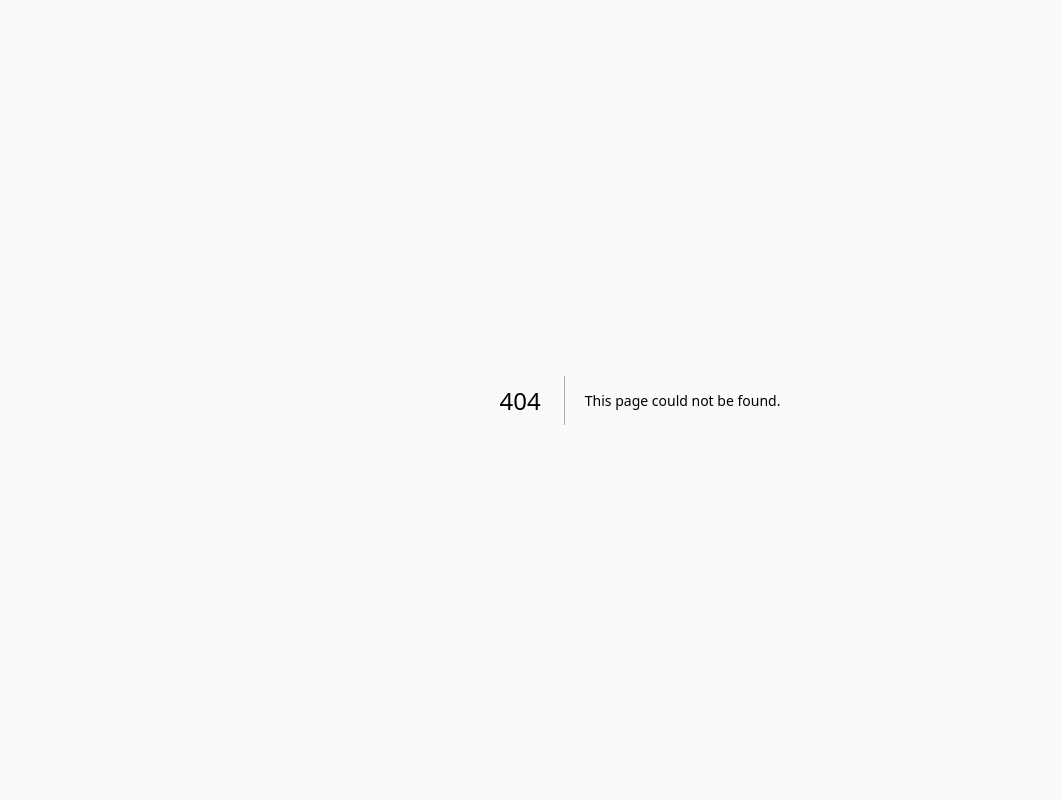
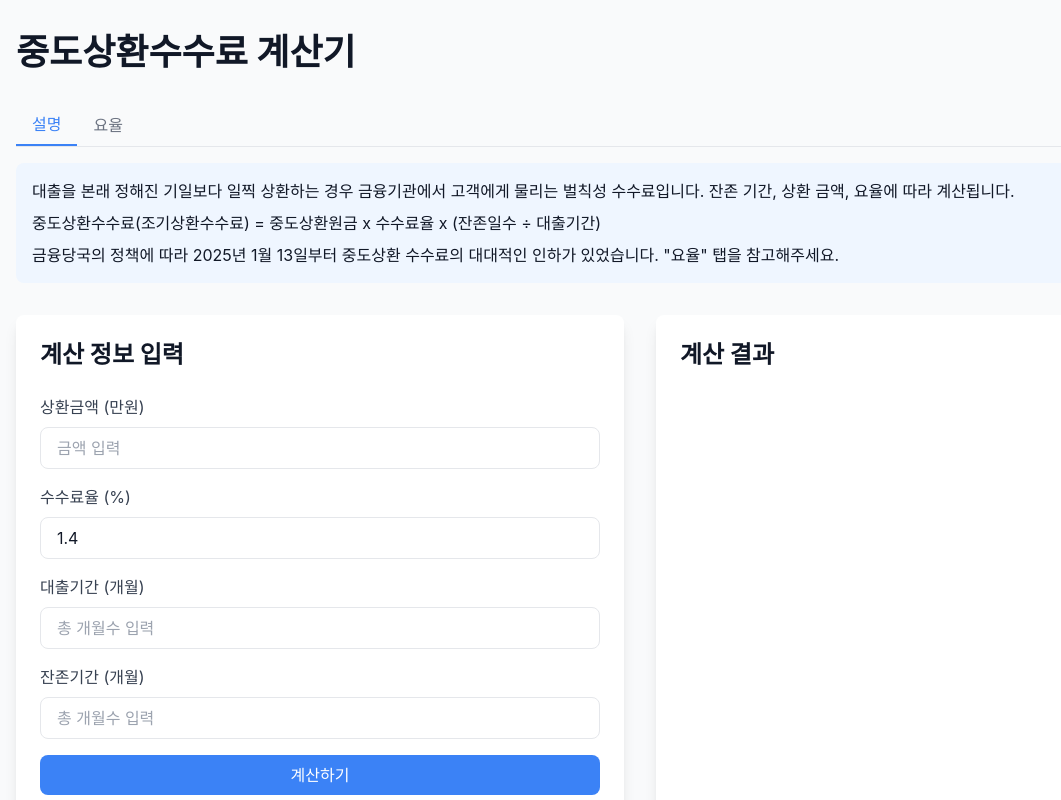
Before and after one commit to yarogono/anteconomy, a Next.js app: page /prepayment-calculator in a window 1280 px wide. Before the commit this address had no page. Shown: the top 800 px of the page, without its empty margins (0-1061 px from the left). Built offline with nearby package versions, Linux system fonts and the light colour scheme; a web font is replaced by a local one.

Commit message:
중도상환수수료 페이지 추가

```diff
--- a/src/pages/index.js
+++ b/src/pages/index.js
@@ -245,6 +245,19 @@ export default function Home({ initialRate }) {
                 계산하기 →
               </Link>
             </div>
+            <div className="bg-green-800 p-6 rounded-lg">
+              <h3 className="text-xl font-bold mb-4">중도상환수수료 계산기</h3>
+              <p className="mb-4">
+                대출 조기상환 시 발생하는 수수료를 계산해보세요. 2025년 1월부터
+                변경된 수수료율이 적용됩니다.
+              </p>
+              <Link
+                href="/prepayment-calculator"
+                className="text-green-300 hover:text-green-100"
+              >
+                계산하기 →
+              </Link>
+            </div>
           </div>
         </div>
 
--- /dev/null
+++ b/src/pages/prepayment-calculator.js
@@ -0,0 +1,218 @@
+import { useState } from "react";
+import Head from "next/head";
+import Link from "next/link";
+import CoupangBanner from "../components/CoupangBanner";
+
+export default function PrepaymentCalculator() {
+  const [activeTab, setActiveTab] = useState("explanation"); // explanation, rate
+  const [prepaymentAmount, setPrepaymentAmount] = useState("");
+  const [feeRate, setFeeRate] = useState("1.4");
+  const [totalMonths, setTotalMonths] = useState("");
+  const [remainingMonths, setRemainingMonths] = useState("");
+  const [calculationResult, setCalculationResult] = useState(null);
+
+  const calculateFee = () => {
+    if (!prepaymentAmount || !feeRate || !totalMonths || !remainingMonths) {
+      alert("모든 항목을 입력해주세요.");
+      return;
+    }
+
+    const amount = parseFloat(prepaymentAmount) * 10000; // 만원 단위 변환
+    const rate = parseFloat(feeRate) / 100;
+    const total = parseInt(totalMonths);
+    const remaining = parseInt(remainingMonths);
+
+    if (remaining > total) {
+      alert("잔존기간은 대출기간보다 클 수 없습니다.");
+      return;
+    }
+
+    // 중도상환수수료 = 중도상환원금 x 수수료율 x (잔존일수 ÷ 대출기간)
+    const fee = amount * rate * (remaining / total);
+
+    setCalculationResult({
+      prepaymentAmount: amount,
+      feeRate: rate,
+      totalMonths: total,
+      remainingMonths: remaining,
+      fee: fee,
+    });
+  };
+
+  return (
+    <>
+      <Head>
+        <title>중도상환수수료 계산기 - 대출 조기상환 수수료 계산</title>
+        <meta
+          name="description"
+          content="대출 중도상환 시 발생하는 수수료를 계산해보세요. 2025년 1월 13일부터 변경된 중도상환수수료 기준이 적용됩니다."
+        />
+      </Head>
+
+      <main className="max-w-7xl mx-auto px-4 py-8">
+        <div className="flex justify-between items-center mb-8">
+          <h1 className="text-4xl font-bold">중도상환수수료 계산기</h1>
+        </div>
+
+        <div className="mb-8">
+          <div className="flex border-b">
+            <button
+              className={`py-2 px-4 ${
+                activeTab === "explanation"
+                  ? "border-b-2 border-blue-500 text-blue-500"
+                  : "text-gray-500"
+              }`}
+              onClick={() => setActiveTab("explanation")}
+            >
+              설명
+            </button>
+            <button
+              className={`py-2 px-4 ${
+                activeTab === "rate"
+                  ? "border-b-2 border-blue-500 text-blue-500"
+                  : "text-gray-500"
+              }`}
+              onClick={() => setActiveTab("rate")}
+            >
+              요율
+            </button>
+          </div>
+
+          <div className="mt-4">
+            {activeTab === "explanation" ? (
+              <div className="bg-blue-50 p-4 rounded-lg">
+                <p>
+                  대출을 본래 정해진 기일보다 일찍 상환하는 경우 금융기관에서
+                  고객에게 물리는 벌칙성 수수료입니다. 잔존 기간, 상환 금액,
+                  요율에 따라 계산됩니다.
+                </p>
+                <p className="mt-2">
+                  중도상환수수료(조기상환수수료) = 중도상환원금 x 수수료율 x
+                  (잔존일수 ÷ 대출기간)
+                </p>
+                <p className="mt-2">
+                  금융당국의 정책에 따라 2025년 1월 13일부터 중도상환 수수료의
+                  대대적인 인하가 있었습니다. "요율" 탭을 참고해주세요.
+                </p>
+              </div>
+            ) : (
+              <div className="bg-blue-50 p-4 rounded-lg">
+                <h3 className="font-bold mb-2">
+                  2025년 1월 13일부터 적용되는 중도상환수수료 요율
+                </h3>
+                <ul className="list-disc list-inside space-y-1">
+                  <li>주택담보대출: 최대 1.2% → 매월 0.02%p 감소</li>
+                  <li>전세자금대출: 최대 0.8% → 매월 0.02%p 감소</li>
+                  <li>신용대출: 최대 1.5% → 매월 0.03%p 감소</li>
+                </ul>
+              </div>
+            )}
+          </div>
+        </div>
+
+        <div className="grid grid-cols-1 md:grid-cols-2 gap-8">
+          <div className="bg-white p-6 rounded-lg shadow-lg">
+            <h2 className="text-2xl font-bold mb-6">계산 정보 입력</h2>
+            <div className="space-y-4">
+              <div>
+                <label className="block text-gray-700 mb-2">
+                  상환금액 (만원)
+                </label>
+                <input
+                  type="number"
+                  value={prepaymentAmount}
+                  onChange={(e) => setPrepaymentAmount(e.target.value)}
+                  className="w-full px-4 py-2 border rounded-lg focus:outline-none focus:ring-2 focus:ring-blue-500"
+                  placeholder="금액 입력"
+                />
+              </div>
+              <div>
+                <label className="block text-gray-700 mb-2">수수료율 (%)</label>
+                <input
+                  type="number"
+                  value={feeRate}
+                  onChange={(e) => setFeeRate(e.target.value)}
+                  className="w-full px-4 py-2 border rounded-lg focus:outline-none focus:ring-2 focus:ring-blue-500"
+                  step="0.1"
+                />
+              </div>
+              <div>
+                <label className="block text-gray-700 mb-2">
+                  대출기간 (개월)
+                </label>
+                <input
+                  type="number"
+                  value={totalMonths}
+                  onChange={(e) => setTotalMonths(e.target.value)}
+                  className="w-full px-4 py-2 border rounded-lg focus:outline-none focus:ring-2 focus:ring-blue-500"
+                  placeholder="총 개월수 입력"
+                />
+              </div>
+              <div>
+                <label className="block text-gray-700 mb-2">
+                  잔존기간 (개월)
+                </label>
+                <input
+                  type="number"
+                  value={remainingMonths}
+                  onChange={(e) => setRemainingMonths(e.target.value)}
+                  className="w-full px-4 py-2 border rounded-lg focus:outline-none focus:ring-2 focus:ring-blue-500"
+                  placeholder="총 개월수 입력"
+                />
+              </div>
+              <div className="mt-6">
+                <button
+                  onClick={calculateFee}
+                  className="w-full bg-blue-500 text-white px-4 py-2 rounded-lg hover:bg-blue-600 transition-colors"
+                >
+                  계산하기
+                </button>
+              </div>
+            </div>
+          </div>
+
+          <div className="bg-white p-6 rounded-lg shadow-lg">
+            <h2 className="text-2xl font-bold mb-6">계산 결과</h2>
+            {calculationResult && (
+              <div className="space-y-4">
+                <div className="p-4 bg-blue-50 rounded-lg">
+                  <h3 className="font-semibold mb-2">중도상환수수료</h3>
+                  <p className="text-2xl font-bold text-blue-600">
+                    {Math.round(calculationResult.fee).toLocaleString()}원
+                  </p>
+                </div>
+                <div className="mt-6">
+                  <h3 className="font-semibold mb-4">상세 내역</h3>
+                  <div className="space-y-2">
+                    <div className="flex justify-between">
+                      <span>중도상환금액</span>
+                      <span>
+                        {calculationResult.prepaymentAmount.toLocaleString()}원
+                      </span>
+                    </div>
+                    <div className="flex justify-between">
+                      <span>수수료율</span>
+                      <span>
+                        {(calculationResult.feeRate * 100).toFixed(2)}%
+                      </span>
+                    </div>
+                    <div className="flex justify-between">
+                      <span>대출기간</span>
+                      <span>{calculationResult.totalMonths}개월</span>
+                    </div>
+                    <div className="flex justify-between">
+                      <span>잔존기간</span>
+                      <span>{calculationResult.remainingMonths}개월</span>
+                    </div>
+                  </div>
+                </div>
+              </div>
+            )}
+          </div>
+        </div>
+
+        <CoupangBanner />
+      </main>
+    </>
+  );
+}
```
Also changed, not shown: 2 other files (tests, documents, lock files or other folders).
